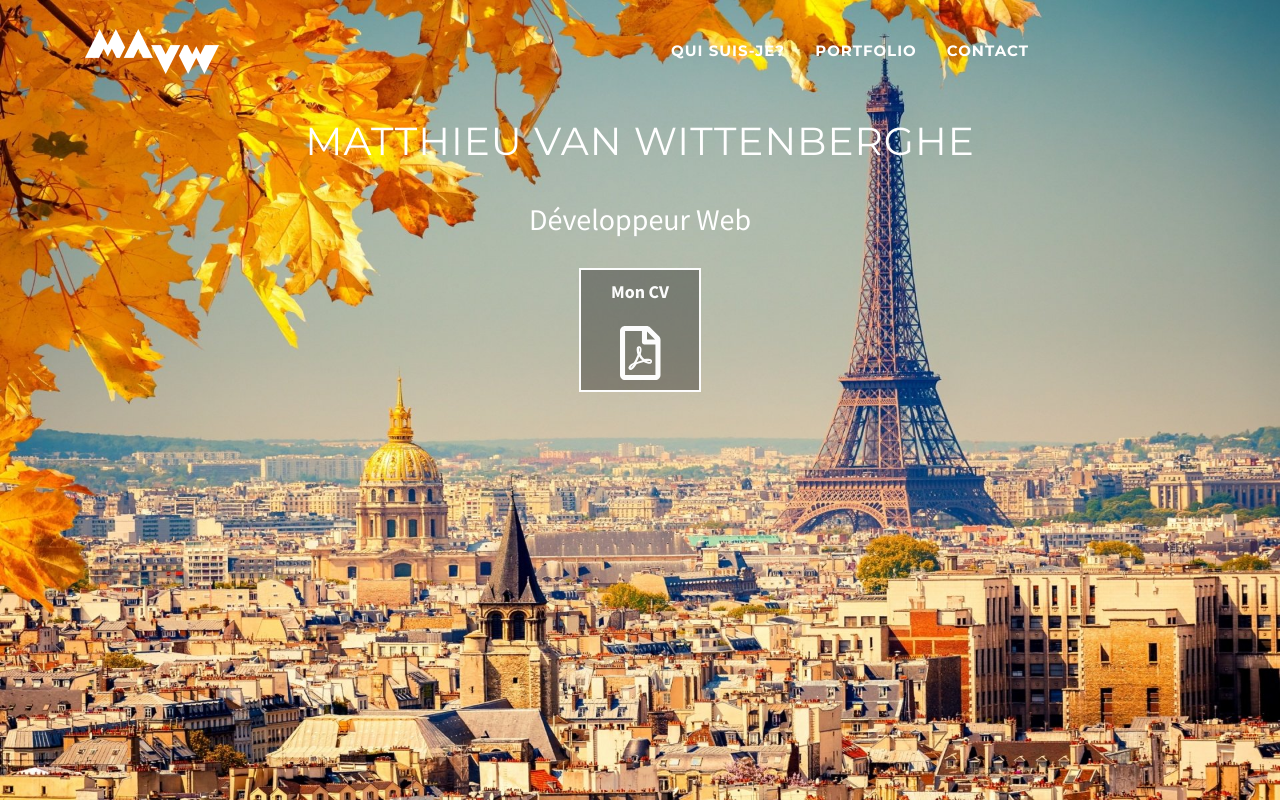
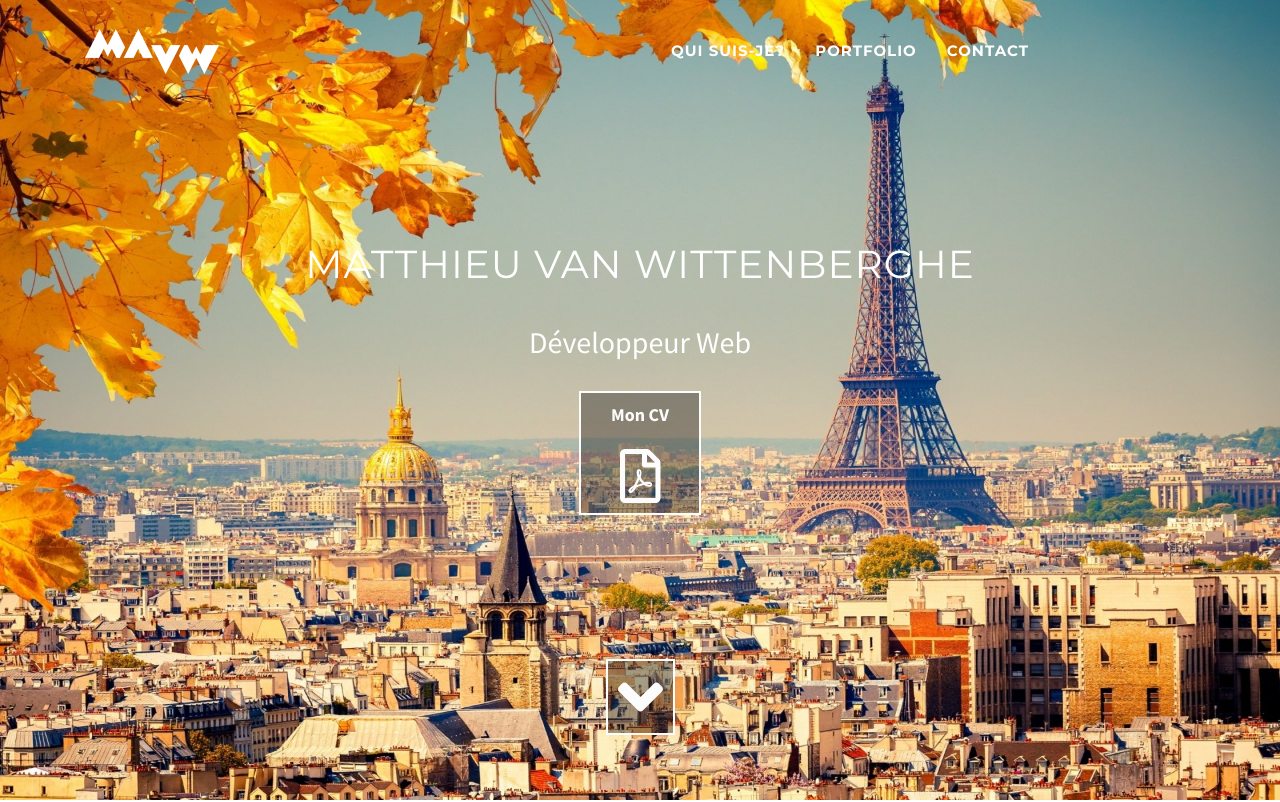
Before and after one commit to mvanwit/mvanwit-react-portfolio, a React (Create React App) app: page / in a window 1280 px wide. Shown: the top 802 px of the page. Built offline with nearby package versions, Linux system fonts and the light colour scheme.

Commit message:
Add button go down and Header css

```diff
--- a/src/Header.css
+++ b/src/Header.css
@@ -11,7 +11,7 @@ header {
 }
 
 h1 {
-	margin: 3em 0 35px;
+	margin: 30vh 0 35px;
   text-transform: uppercase;
   font-family: 'Montserrat',"Helvetica Neue",Helvetica,Arial,sans-serif;
   letter-spacing: 1px;
@@ -23,8 +23,7 @@ header p {
   font-size: 30px;
 }
 
-#dlcv {
-  padding: 10px 30px;
+header a {
   border: 2px solid #FCFCFC;
   display: inline-block;
   background-color: rgba(32,32,32,0.4);
@@ -34,6 +33,15 @@ header p {
   transition-duration: 0.5s;
 }
 
+#dlcv {
+  padding: 10px 30px;
+}
+
+#godown {
+  padding: 0 10px;
+  margin: 18vh 0px 1vh;
+}
+
 svg {
   stroke-width: 1px;
 }
--- a/src/Header.js
+++ b/src/Header.js
@@ -1,6 +1,7 @@
 import React from 'react';
 import { FontAwesomeIcon } from '@fortawesome/react-fontawesome';
 import { faFilePdf } from '@fortawesome/free-regular-svg-icons';
+import { faAngleDown } from '@fortawesome/free-solid-svg-icons';
 import './Header.css';
 
 
@@ -10,12 +11,19 @@ class Header extends React.Component {
 			<header>
 				<h1>Matthieu Van Wittenberghe</h1>
 				<p>Développeur Web</p>
-				<a id ='dlcv' href='#' target='_blank'>
-					Mon CV
-					<br></br>
-					<br></br>
-					<FontAwesomeIcon icon={faFilePdf} size='3x'/>
-				</a>
+				<div>
+					<a id='dlcv' href='#' target='_blank'>
+						Mon CV
+						<br></br>
+						<br></br>
+						<FontAwesomeIcon icon={faFilePdf} size='3x'/>
+					</a>
+				</div>
+				<div>
+					<a id='godown' href='#about'>
+						<FontAwesomeIcon icon ={faAngleDown} size='4x'/>
+					</a>
+				</div>
 			</header>
 		);
 	}
```
